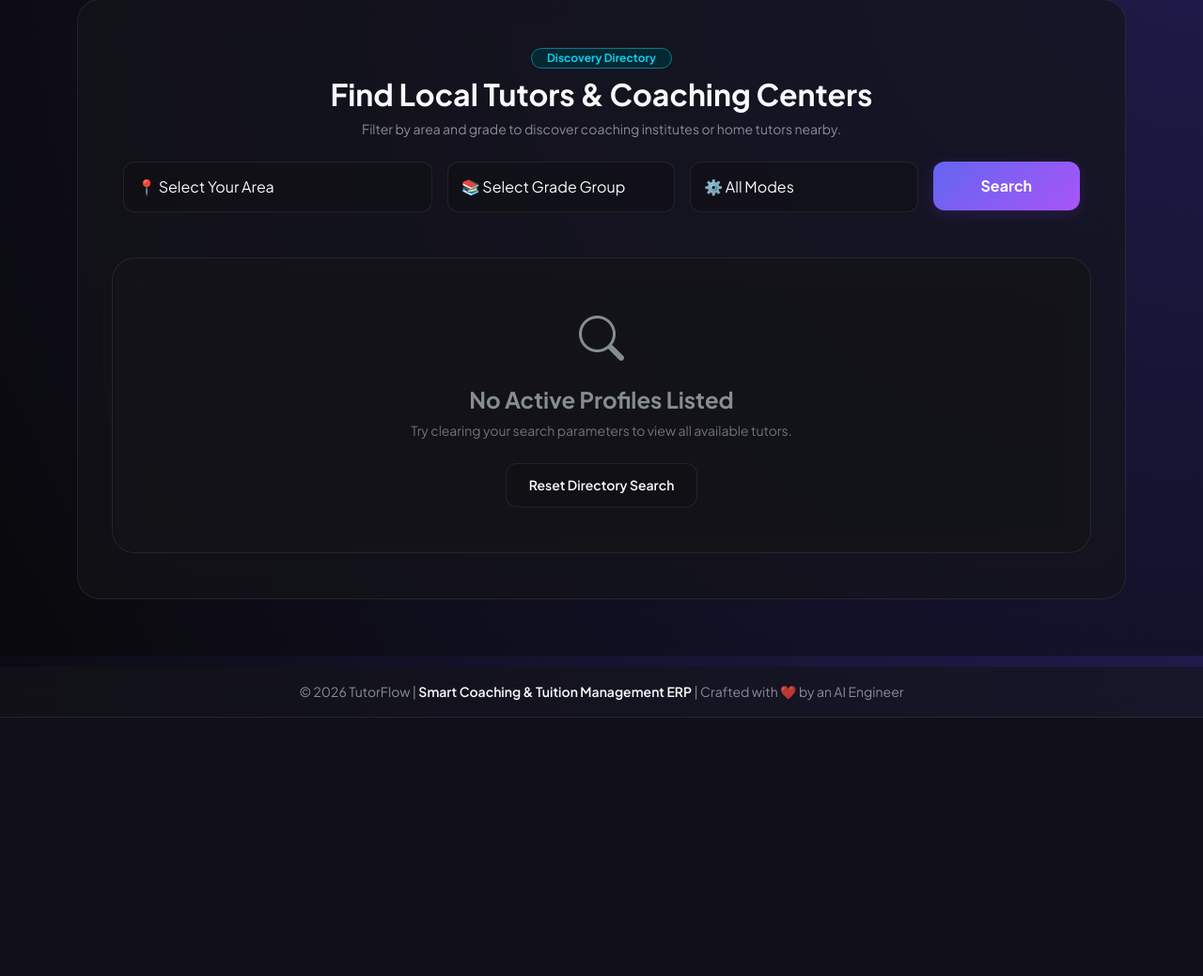
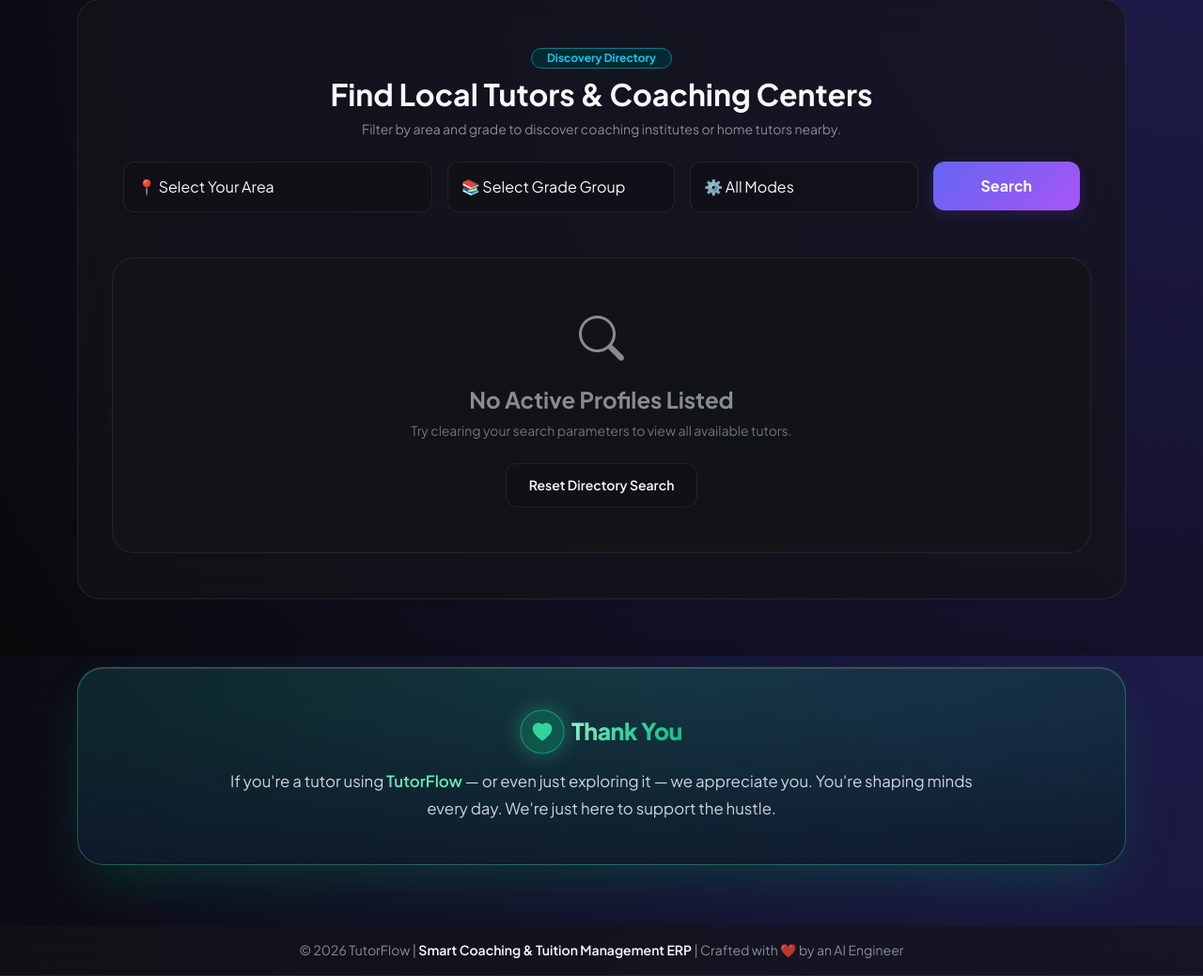
Before and after one commit to afiya5731/TutorFlow, a Flask app: page / in a window 1280 px wide. Shown: the part 1702-2741 px from the top of the page at 94% size. Before the commit the page ends 2466 px from the top, so only its background shows below. Run offline with Flask 3, Linux system fonts and the light colour scheme; data that the repository does not hold is empty; some libraries are stand-ins or nearby versions.

Commit message:
update thank you on inddex html

```diff
--- a/templates/index.html
+++ b/templates/index.html
@@ -180,6 +180,87 @@
             transform: translateY(-3px) scale(1.02);
             box-shadow: 0 12px 30px rgba(168, 85, 247, 0.65);
         }
+    /* 💎 LUXURY EMERALD-PURPLE THANK YOU APPRECIATION CARD */
+    .appreciation-banner {
+        position: relative;
+        background: radial-gradient(120% 120% at 50% 0%, rgba(16, 185, 129, 0.22) 0%, rgba(15, 23, 42, 0.96) 100%);
+        border: 1px solid rgba(52, 211, 153, 0.35);
+        border-radius: 28px;
+        padding: 45px 30px;
+        box-shadow: 0 25px 60px -15px rgba(5, 150, 105, 0.3), inset 0 1px 0 rgba(255, 255, 255, 0.15);
+        backdrop-filter: blur(20px);
+        -webkit-backdrop-filter: blur(20px);
+        overflow: hidden;
+        transition: all 0.35s ease;
+    }
+
+    [data-bs-theme="light"] .appreciation-banner {
+        background: radial-gradient(120% 120% at 50% 0%, rgba(16, 185, 129, 0.18) 0%, rgba(248, 250, 252, 0.98) 100%);
+        border: 1px solid rgba(16, 185, 129, 0.3);
+        box-shadow: 0 20px 50px rgba(16, 185, 129, 0.15), inset 0 1px 0 rgba(255, 255, 255, 0.9);
+    }
+
+    .appreciation-banner:hover {
+        transform: translateY(-3px);
+        box-shadow: 0 30px 70px -12px rgba(5, 150, 105, 0.4);
+        border-color: rgba(52, 211, 153, 0.55);
+    }
+
+    .thankyou-heart-badge {
+        width: 46px;
+        height: 46px;
+        border-radius: 50%;
+        background: linear-gradient(135deg, rgba(16, 185, 129, 0.25) 0%, rgba(5, 150, 105, 0.45) 100%);
+        border: 1px solid rgba(52, 211, 153, 0.5);
+        color: #34d399;
+        display: inline-flex;
+        align-items: center;
+        justify-content: center;
+        font-size: 1.25rem;
+        box-shadow: 0 0 20px rgba(52, 211, 153, 0.35);
+        animation: pulseHeart 3s ease-in-out infinite;
+    }
+
+    @keyframes pulseHeart {
+        0%, 100% { transform: scale(1); box-shadow: 0 0 18px rgba(52, 211, 153, 0.3); }
+        50% { transform: scale(1.08); box-shadow: 0 0 28px rgba(52, 211, 153, 0.6); }
+    }
+
+    .thankyou-heading {
+        font-size: 1.55rem;
+        font-weight: 800;
+        letter-spacing: -0.02em;
+        background: linear-gradient(135deg, #a7f3d0 0%, #34d399 50%, #10b981 100%);
+        -webkit-background-clip: text;
+        -webkit-text-fill-color: transparent;
+    }
+
+    [data-bs-theme="light"] .thankyou-heading {
+        background: linear-gradient(135deg, #065f46 0%, #047857 100%);
+        -webkit-background-clip: text;
+        -webkit-text-fill-color: transparent;
+    }
+
+    .thankyou-text {
+        font-size: 1.05rem;
+        line-height: 1.7;
+        color: rgba(226, 232, 240, 0.9);
+        max-width: 820px;
+        margin: 0 auto;
+    }
+
+    [data-bs-theme="light"] .thankyou-text {
+        color: #334155;
+    }
+
+    .thankyou-highlight {
+        color: #6ee7b7;
+        font-weight: 600;
+    }
+
+    [data-bs-theme="light"] .thankyou-highlight {
+        color: #047857;
+    }
 </style>
 {% endblock %}
 
@@ -485,7 +566,23 @@
             </div>
         </div>
     </section>
+<!-- 💖 LUXURY TUTOR APPRECIATION SECTION -->
+    <section class="container my-5 pb-3">
+        <div class="appreciation-banner text-center position-relative">
+            <!-- TOP ICON & TITLE -->
+            <div class="d-inline-flex align-items-center justify-content-center gap-2 mb-3">
+                <div class="thankyou-heart-badge">
+                    <i class="bi bi-heart-fill"></i>
+                </div>
+                <h3 class="thankyou-heading m-0">Thank You</h3>
+            </div>
 
+            <!-- APPRECIATION MESSAGE -->
+            <p class="thankyou-text px-2">
+                If you're a tutor using <span class="thankyou-highlight">TutorFlow</span> — or even just exploring it — we appreciate you. You're shaping minds every day. We're just here to support the hustle.
+            </p>
+        </div>
+    </section>
     <!-- MODALS FOR CALLBACK -->
     {% if teachers %}
         {% for teacher in teachers %}
```
